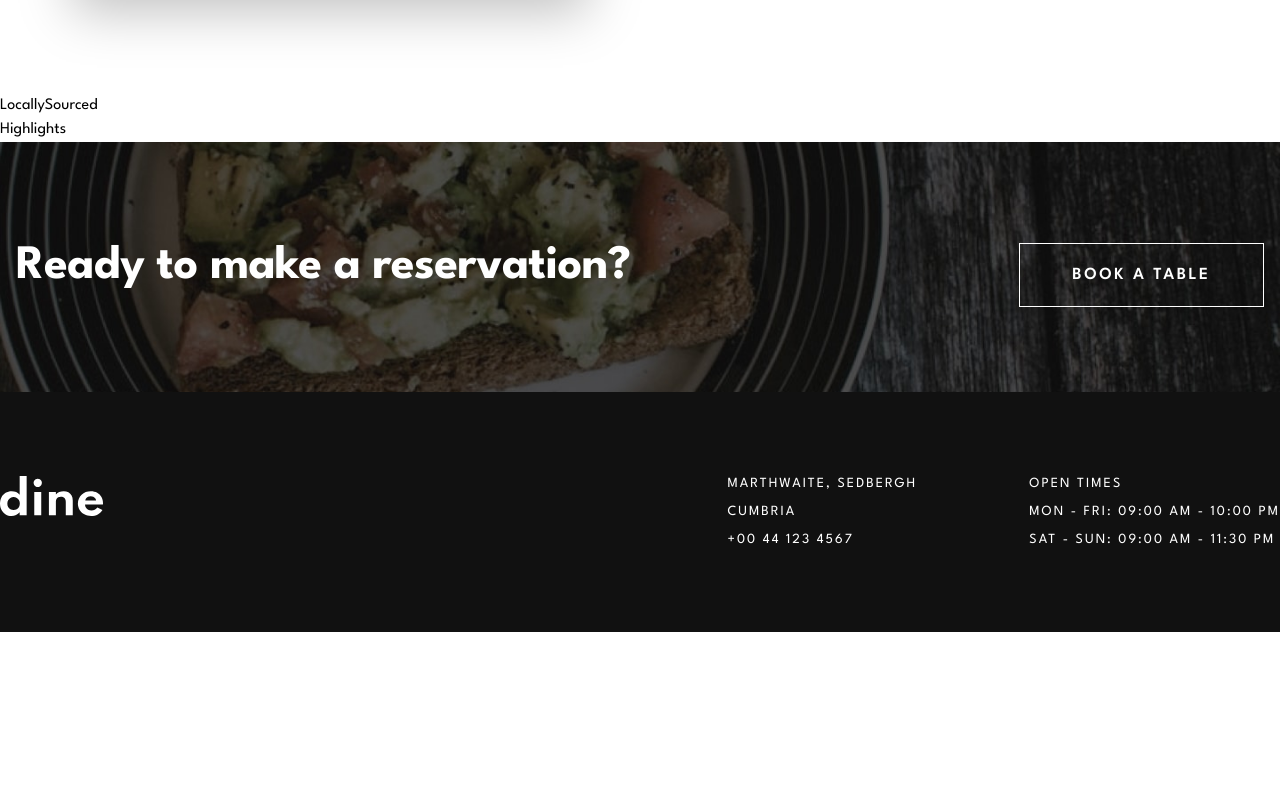
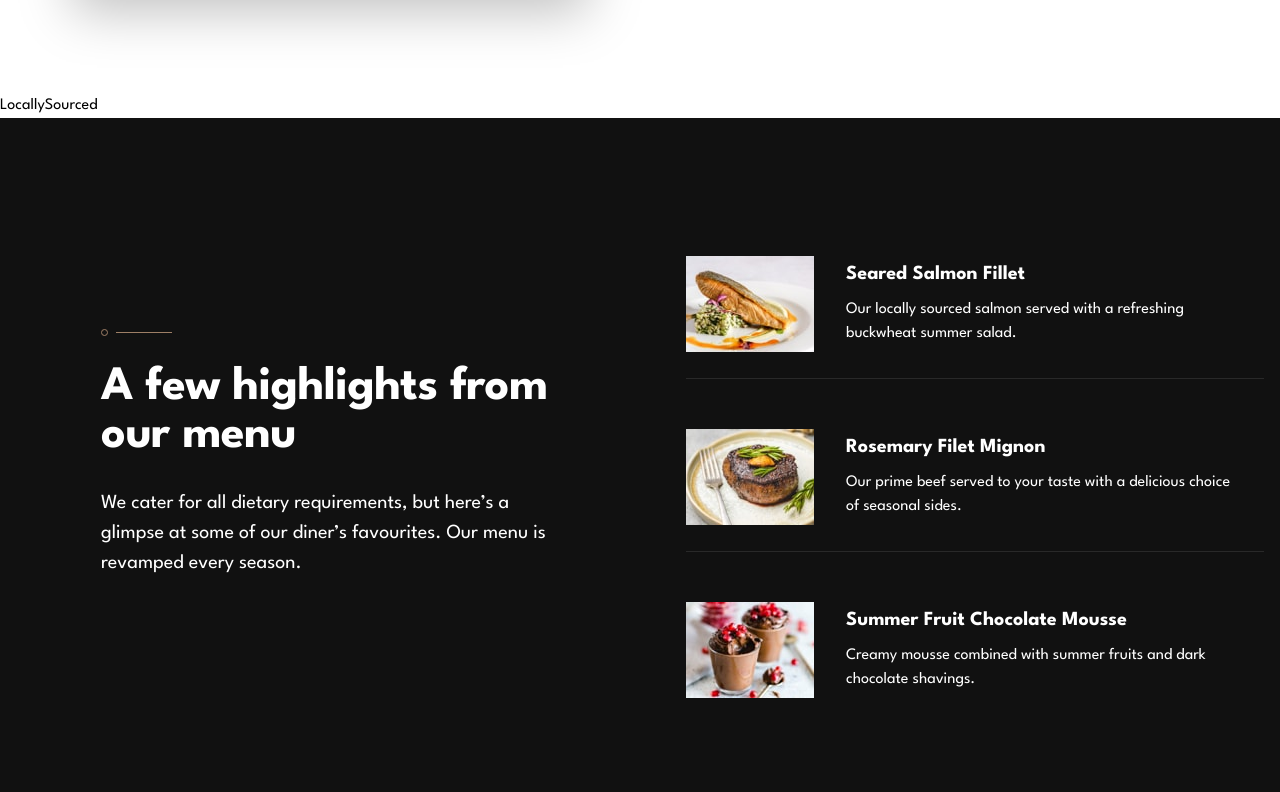
Before and after one commit to Damjan15/Dine, a Next.js app: page / in a window 1280 px wide. Shown: the part 1488-2280 px from the top of the page. Before the commit the page ends 2120 px from the top, so only its background shows below. Built offline with nearby package versions, Linux system fonts and the light colour scheme.

Commit message:
highlights section created

```diff
--- a/components/home/Highlight.jsx
+++ b/components/home/Highlight.jsx
@@ -1,6 +1,18 @@
-const Highlight = () => {
+import Image from "next/image"
+
+const Highlight = ({ coverSm, coverLg, title, description, isLast }) => {
   return (
-    <div>Highlight</div>
+    <div className={`${isLast ? "border-0" : "border-b border-white/10"} flex flex-col md:flex-row md:items-center`}>
+      <div className="flex flex-col items-center">
+        <Image src={coverSm} className="block md:hidden" alt="highlight-cover-mobile" />
+        <Image src={coverLg} className="hidden md:block" alt="highlight-cover-large-screens" />
+      </div>
+
+      <div className="px-8 py-8 md:text-left md:max-w-[450px]">
+        <h3 className="text-xl leading-[24px] text-white font-bold mb-3">{ title }</h3>
+        <p className="text-white">{ description }</p>
+      </div>
+    </div>
   )
 }
 
--- a/components/home/Highlights.jsx
+++ b/components/home/Highlights.jsx
@@ -1,6 +1,21 @@
+import { highlights } from "@/utils/constants"
+import { Divider, Highlight } from ".."
+
 const Highlights = () => {
   return (
-    <section>Highlights</section>
+    <section className="bg-codGray py-16 xl:py-28">
+      <div className="max-w-7xl mx-auto xl:flex">
+      <div className="flex flex-col items-center justify-center text-center space-y-7 px-4 mb-12 md:max-w-[445px] md:mx-auto xl:text-left xl:items-start xl:max-w-[500px]">
+        <Divider />
+        <h2 className="text-[32px] leading-[40px] font-bold text-white -tracking-[0.4px] md:text-5xl md:leading-[48px]">A few highlights from our menu</h2>
+        <p className="text-base leading-[26px] text-white md:text-xl md:leading-[30px]">We cater for all dietary requirements, but here’s a glimpse at some of our diner’s favourites. Our menu is revamped every season.</p>
+      </div>
+
+      <div className="flex flex-col items-center justify-center text-center px-4 space-y-6">
+        { highlights.map((highlight) => <Highlight key={highlight.id} coverSm={highlight.mobileThumbnail} coverLg={highlight.largeThumbnail} title={highlight.title} description={highlight.description} isLast={highlight.isLast} />)}
+      </div>
+      </div>
+    </section>
   )
 }
 
--- a/utils/constants.js
+++ b/utils/constants.js
@@ -24,21 +24,24 @@ export const highlights = [
         mobileThumbnail: salmonMobile,
         largeThumbnail: salmonLarge,
         title: "Seared Salmon Fillet",
-        description: "Our locally sourced salmon served with a refreshing buckwheat summer salad."
+        description: "Our locally sourced salmon served with a refreshing buckwheat summer salad.",
+        isLast: false,
     },
     {
         id: "filet-mignon",
         mobileThumbnail: beefMobile,
         largeThumbnail: beefLarge,
         title: "Rosemary Filet Mignon",
-        description: "Our prime beef served to your taste with a delicious choice of seasonal sides."
+        description: "Our prime beef served to your taste with a delicious choice of seasonal sides.",
+        isLast: false,
     },
     {
         id: "chocolate-mousse",
         mobileThumbnail: chocolateMobile,
         largeThumbnail: chocolateLarge,
         title: "Summer Fruit Chocolate Mousse",
-        description: "Creamy mousse combined with summer fruits and dark chocolate shavings."
+        description: "Creamy mousse combined with summer fruits and dark chocolate shavings.",
+        isLast: true
 
     }
 ]
```
